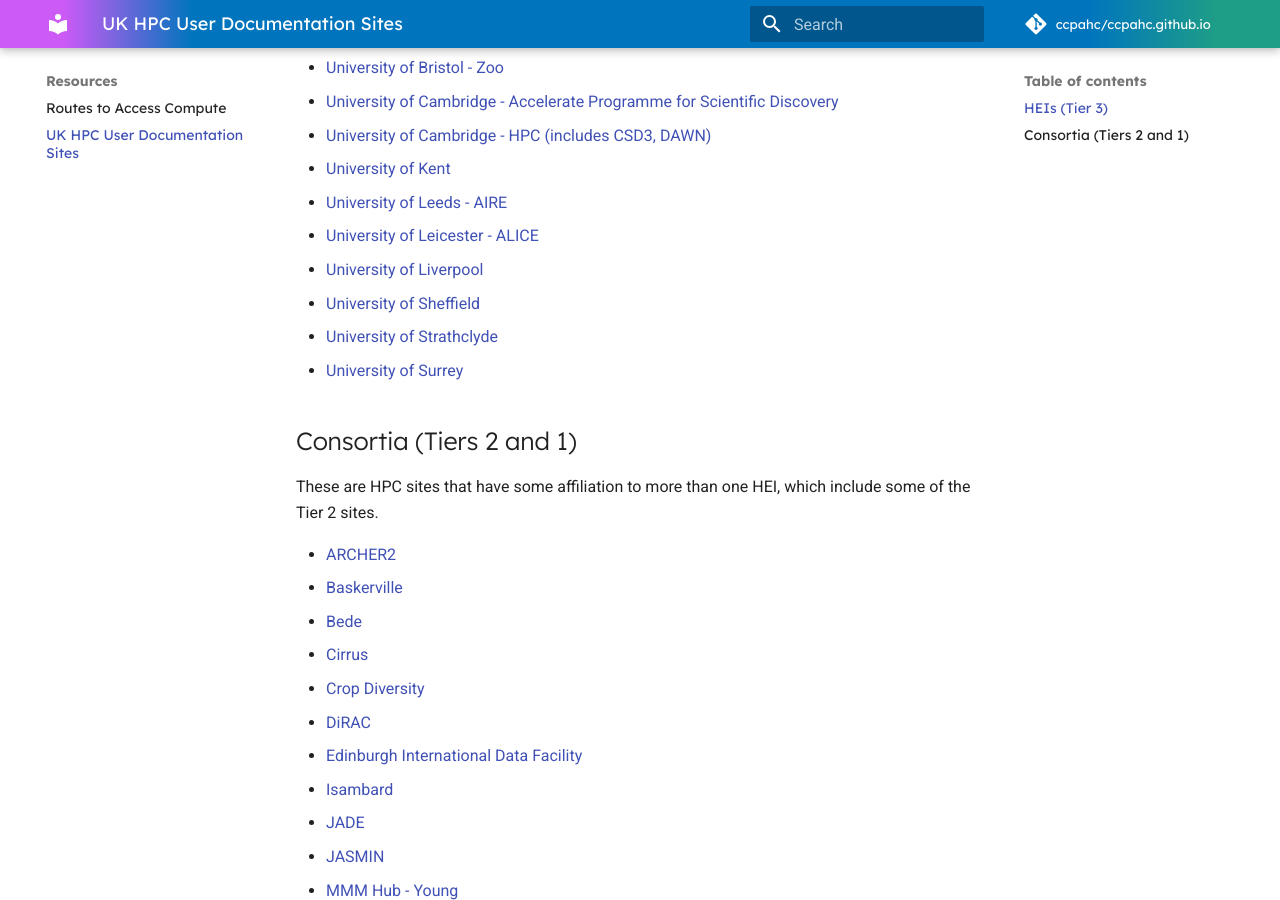
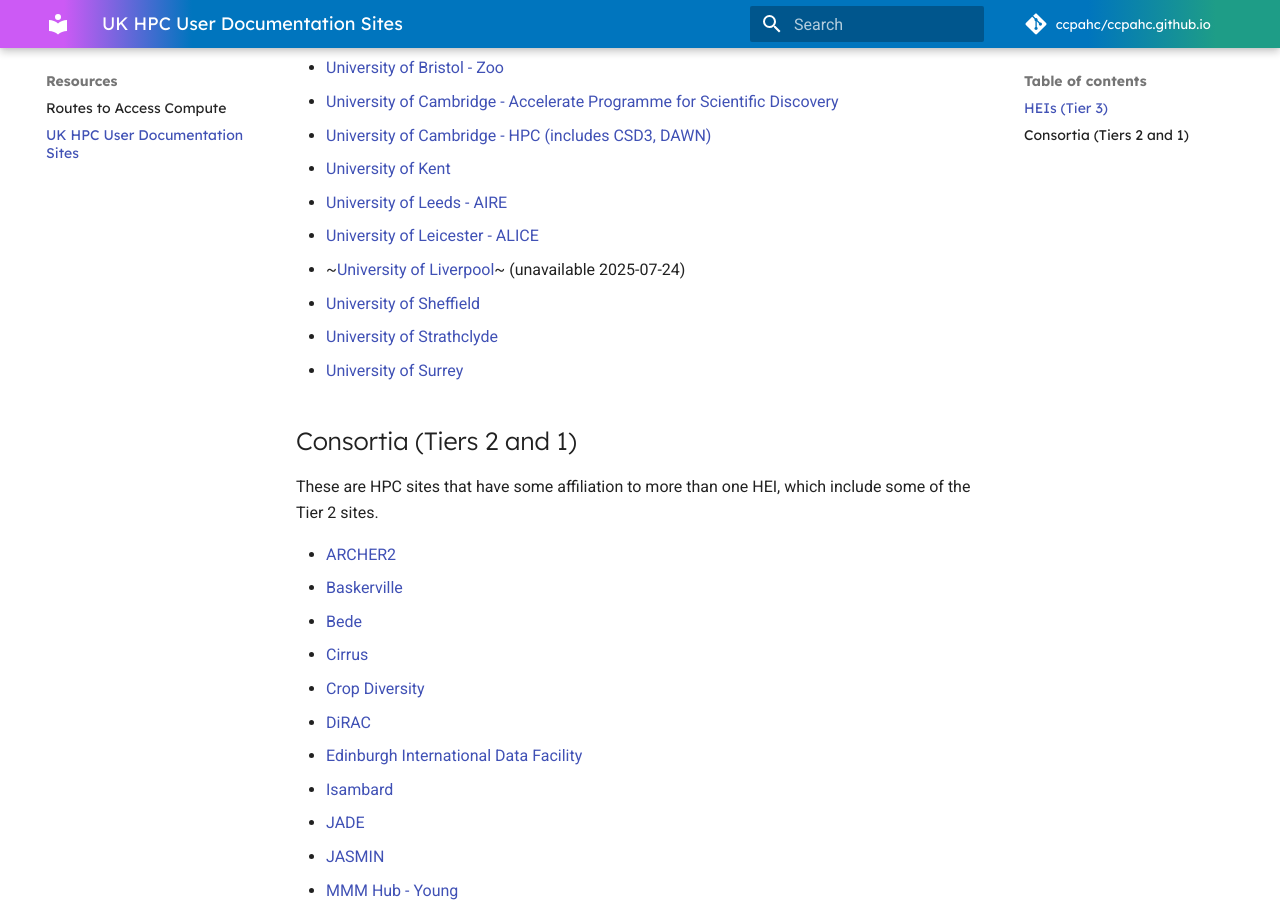
Before and after one commit to ccpahc/ccpahc.github.io, an MkDocs documentation site: the page built from docs/resources/sites.md, in a window 1280 px wide and 900 px high, scrolled down 975 px. Built offline with MkDocs 1.6.1 and Material for MkDocs 9.7.7, drawn with Linux system fonts in a browser that asks for light colours; comment, search, counter and statistics services are not loaded.

Commit message:
Update sites.md to remove deadlinks
Closes #1

```diff
--- a/docs/resources/sites.md
+++ b/docs/resources/sites.md
@@ -10,7 +10,7 @@
 
 - [Durham University - Hamilton](https://www.dur.ac.uk/research/institutes-and-centres/advanced-research-computing/hamilton-supercomputer/)
 - [Imperial College London - RCS](https://icl-rcs-user-guide.readthedocs.io/en/latest/)
-- [King's College London - CREATE](https://docs.er.kcl.ac.uk/CREATE/)
+- [King's College London - CREATE](https://docs.er.kcl.ac.uk/CREATE/access/)
 - [Liverpool John Moores University - Prospero](https://prospero-docs.readthedocs.io/en/latest/)
 - [Oxford University - ARC](https://arc-user-guide.readthedocs.io/en/latest/index.html)
 - [Queen Mary University of London - Apocrita](https://docs.hpc.qmul.ac.uk/)
@@ -24,7 +24,7 @@
 - [University of Kent](https://www.cs.kent.ac.uk/systems/index.html)
 - [University of Leeds - AIRE](https://arcdocs.leeds.ac.uk/aire/welcome.html)
 - [University of Leicester - ALICE](https://alice-docs.le.ac.uk/)
-- [University of Liverpool](https://hpc.liverpool.ac.uk/)
+- ~[University of Liverpool](https://hpc.liverpool.ac.uk/)~ (unavailable 2025-07-24)
 - [University of Sheffield](https://docs.hpc.shef.ac.uk/en/latest/index.html)
 - [University of Strathclyde](https://docs.hpc.strath.ac.uk/)
 - [University of Surrey](https://docs.pages.surrey.ac.uk/research_computing/)
```
